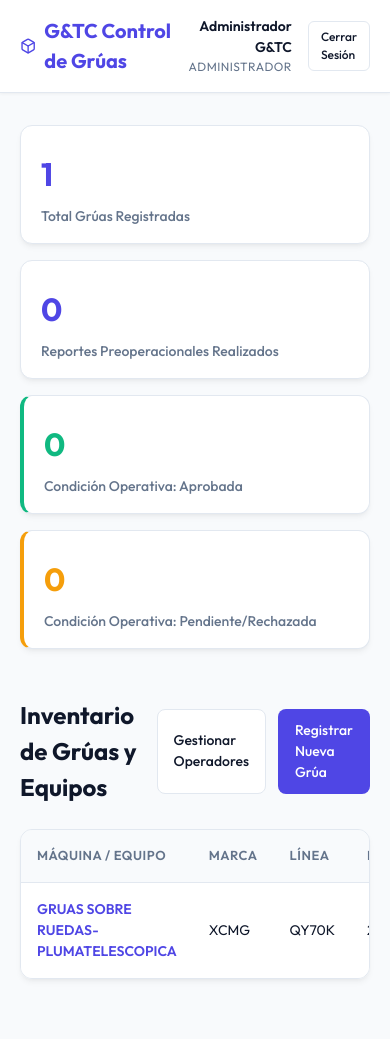
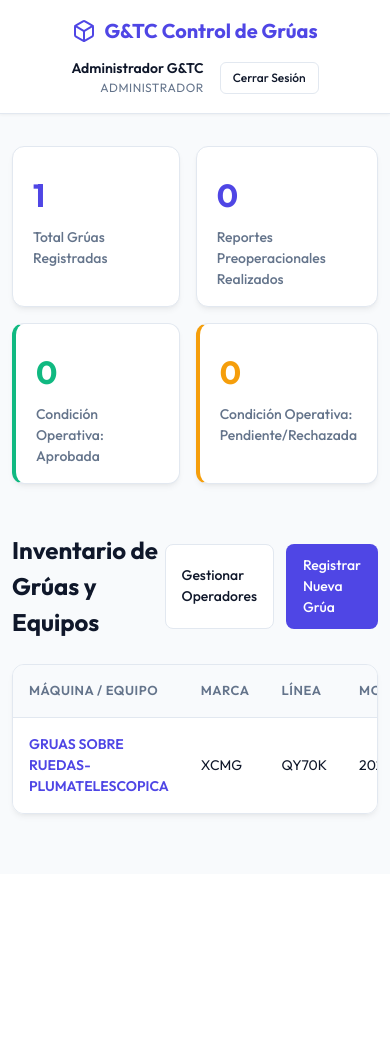
Before and after one commit to jhtrujillo/gytc_inventario, a PHP site: page /dashboard.php in a window 390 px wide. After the commit the page ends 817 px from the top, so only its background shows below. Run offline with PHP 8.4, Linux system fonts and the light colour scheme; a user stored in the database is signed in; data comes from the database, SQL or seed files in the repository; data that the repository does not hold is empty.

Commit message:
fix: optimize responsive layout, wrap fixed-width preoperational sheets in touch-scroll containers to prevent body overflow on small viewports

```diff
--- a/config.php
+++ b/config.php
@@ -24,7 +24,7 @@ if ($is_prod) {
     define('DB_PORT', '3306');
     define('DB_NAME', 'gytcinventariondb');
     define('DB_USER', 'dbinventariogytc');
-    define('DB_PASS', 'ESCRIBE_TU_CONTRASEÑA_AQUI'); // REEMPLAZAR con la contraseña real de DreamHost
+    define('DB_PASS', 'JT-sq16cy21'); // REEMPLAZAR con la contraseña real de DreamHost
 } else {
     // Credenciales por defecto para MAMP (Local)
     define('DB_HOST', '127.0.0.1');
--- a/css/style.css
+++ b/css/style.css
@@ -197,6 +197,9 @@ header.navbar {
    ------------------------------------------------------------- */
 .table-responsive {
     overflow-x: auto;
+    width: 100%;
+    display: block;
+    -webkit-overflow-scrolling: touch;
     background: white;
     border-radius: var(--radius);
     border: 1px solid var(--border-color);
@@ -535,3 +538,54 @@ table.data-table tr:hover td {
         max-width: 100%;
     }
 }
+
+/* -------------------------------------------------------------
+   RESPONSIVE DEFINITIONS & OVERFLOW PREVENTION
+   ------------------------------------------------------------- */
+.hoja-vida-scroll-wrapper {
+    width: 100%;
+    overflow-x: auto;
+    -webkit-overflow-scrolling: touch;
+    margin: 20px 0;
+    padding-bottom: 10px;
+}
+
+/* Prevenir que el papel físico colapse en anchos diminutos y forzar el scroll lateral en el wrapper */
+.hoja-vida-container {
+    min-width: 850px;
+}
+
+@media screen and (max-width: 768px) {
+    .container {
+        padding: 0 12px;
+    }
+
+    .nav-container {
+        flex-direction: column;
+        gap: 12px;
+        text-align: center;
+    }
+
+    .nav-user {
+        width: 100%;
+        justify-content: center;
+    }
+
+    .dashboard-grid {
+        grid-template-columns: 1fr 1fr; /* Dos por fila en móvil */
+    }
+
+    .form-row {
+        grid-template-columns: 1fr;
+    }
+
+    /* Aumentar legibilidad de tablas de datos en scroll horizontal */
+    .data-table {
+        min-width: 600px;
+    }
+
+    /* Ajustar tabulador dinámico si existe */
+    .nav-tabs {
+        flex-wrap: wrap;
+    }
+}
--- a/preop_view.php
+++ b/preop_view.php
@@ -91,7 +91,8 @@ try {
         </div>
 
         <!-- CONTENEDOR DE LA HOJA DE VIDA (IDÉNTICO AL FORMATO FÍSICO) -->
-        <div class="hoja-vida-container">
+        <div class="hoja-vida-scroll-wrapper">
+            <div class="hoja-vida-container">
 
             <!-- ENCABEZADO -->
             <div class="hv-header">
@@ -272,7 +273,8 @@ try {
                 </div>
             </div>
 
-        </div>
+            </div>
+        </div> <!-- Fin .hoja-vida-scroll-wrapper -->
 
         <div style="text-align:center; margin-top:24px; font-size:11px; color:var(--text-muted);" class="no-print">
             <p>Generado digitalmente por G&TC Control de Grúas. Listo para imprimir en formato A4 / Carta.</p>
```
Also changed, not shown: preop_create.php (+5 -2 lines).
